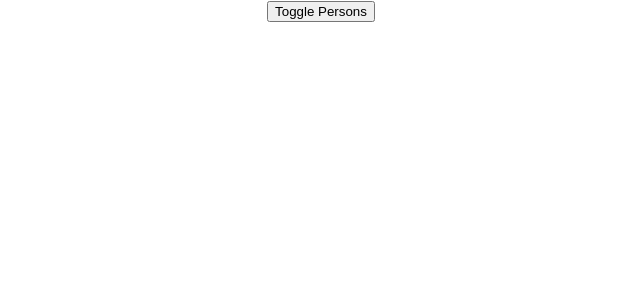
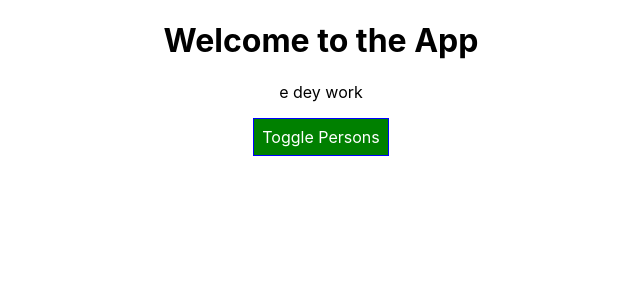
Before and after one commit to themaleem/start-react, a React (Create React App) app: page / in a window 1280 px wide. Shown: the top 300 px of the page, without its empty margins (319-959 px from the left). Built offline with nearby package versions, Linux system fonts and the light colour scheme.

Commit message:
radium for dynamic styling

```diff
--- a/package.json
+++ b/package.json
@@ -6,6 +6,7 @@
     "@testing-library/jest-dom": "^4.2.4",
     "@testing-library/react": "^9.3.2",
     "@testing-library/user-event": "^7.1.2",
+    "radium": "^0.26.0",
     "react": "^16.13.1",
     "react-dom": "^16.13.1",
     "react-scripts": "3.4.1"
--- a/src/App.css
+++ b/src/App.css
@@ -36,3 +36,11 @@
     transform: rotate(360deg);
   }
 }
+
+.red {
+  color: red;
+}
+
+.bold {
+  font-weight: bold;
+}
--- a/src/App.js
+++ b/src/App.js
@@ -1,6 +1,7 @@
 import React, { Component } from "react";
 import "./App.css";
 import Person from "./Person/Person";
+import Radium from "radium";
 // import UserOutput from "./Person/UserOutput";
 // import UserInput from "./Person/UserInput";
 
@@ -52,13 +53,17 @@ class App extends Component {
   // }
 
   render() {
-    // const style = {
-    //   backgroundColor: "white",
-    //   font: "inherit",
-    //   border: "1px solid blue",
-    //   padding: "8px",
-    //   cursor: "pointer",
-    // };
+    const style = {
+      backgroundColor: "green",
+      color: "white",
+      font: "inherit",
+      border: "1px solid blue",
+      padding: "8px",
+      cursor: "pointer",
+      ":hover": {
+        backgroundColor: "lightgreen",
+      },
+    };
 
     let persons = null;
 
@@ -74,15 +79,31 @@ class App extends Component {
           />
         );
       });
+      style.backgroundColor = "red";
+      style[":hover"] = {
+        backgroundColor: "lightgrey",
+        color: "black",
+      };
     }
 
+    let classes = [];
+    if (this.state.persons.length <= 2) {
+      classes.push("red");
+    }
+    if (this.state.persons.length <= 1) {
+      classes.push("bold");
+    }
     return (
       <div className="App">
-        <button onClick={this.togglePersonsHandler}>Toggle Persons</button>
+        <h1>Welcome to the App</h1>
+        <p className={classes.join(" ")}> e dey work</p>
+        <button style={style} onClick={this.togglePersonsHandler}>
+          Toggle Persons
+        </button>
         <div>{persons}</div>
       </div>
     );
   }
 }
 
-export default App;
+export default Radium(App);
```
Also changed, not shown: 1 other file (tests, documents, lock files or other folders).
